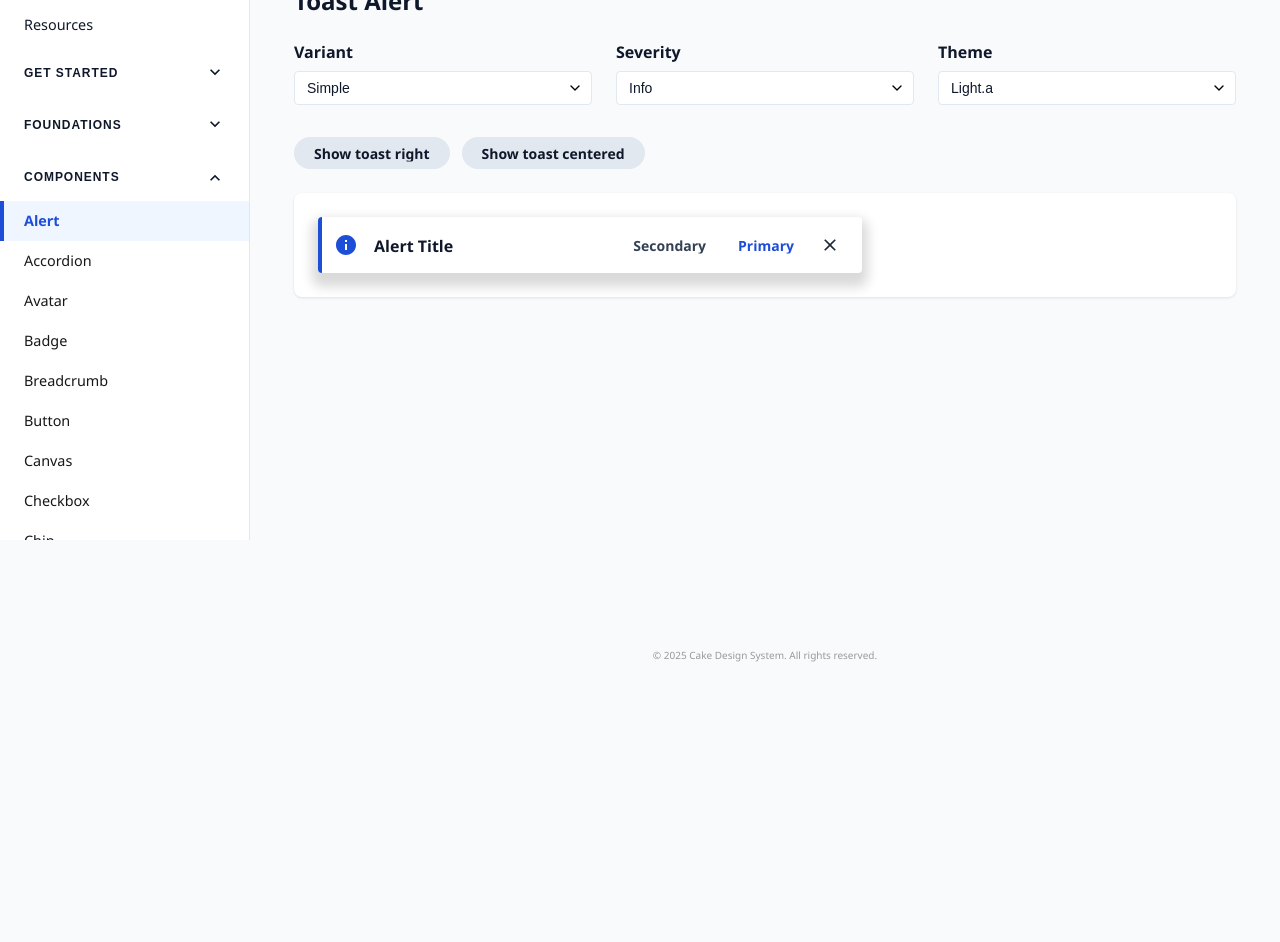
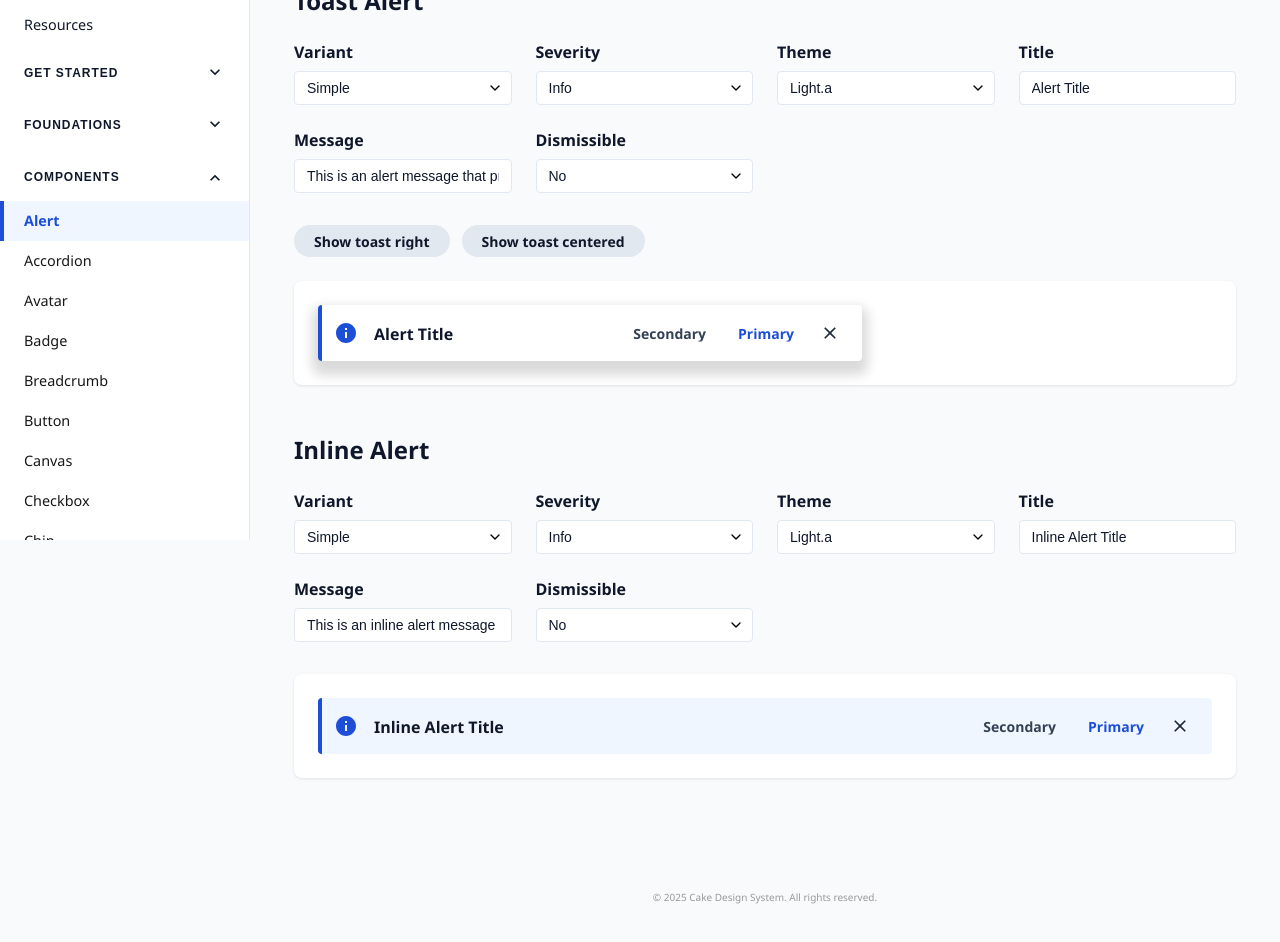
Before and after one commit to cake-admin/cakev2, a React (Create React App) app: page /components/alert in a window 1280 px wide. Shown: the part 260-1202 px from the top of the page. Before the commit the page ends 982 px from the top, so only its background shows below. Built offline with nearby package versions, Linux system fonts and the light colour scheme.

Commit message:
Add inline alerts section to AlertPage with separate InlineAlert component

```diff
--- /dev/null
+++ b/src/components/design-system/InlineAlert.js
@@ -0,0 +1,112 @@
+import React from 'react';
+import styled from 'styled-components';
+import Alert, {
+  ALERT_TYPES,
+  ALERT_VARIANTS,
+  ALERT_SEVERITIES,
+  ALERT_THEMES
+} from './Alert';
+
+// Function to get inline alert colors with slightly different background colors
+const getInlineAlertColors = (severity, theme) => {
+  const isDark = theme === ALERT_THEMES.DARK;
+
+  const severityColors = {
+    [ALERT_SEVERITIES.SUCCESS]: {
+      light: {
+        background: '#F0FDF4', // Slightly different from toast
+        border: '#047857',
+        icon: '#047857',
+        text: '#0F172A',
+        metadata: '#334155'
+      },
+      dark: {
+        background: '#1F2937', // Slightly different from toast
+        border: '#34D399',
+        icon: '#34D399',
+        text: '#D4D4D8',
+        metadata: '#A1A1AA'
+      }
+    },
+    [ALERT_SEVERITIES.WARNING]: {
+      light: {
+        background: '#FFFBEB', // Slightly different from toast
+        border: '#C2410C',
+        icon: '#C2410C',
+        text: '#0F172A',
+        metadata: '#334155'
+      },
+      dark: {
+        background: '#1F2937', // Slightly different from toast
+        border: '#FDBA74',
+        icon: '#FDBA74',
+        text: '#D4D4D8',
+        metadata: '#A1A1AA'
+      }
+    },
+    [ALERT_SEVERITIES.ERROR]: {
+      light: {
+        background: '#FEF2F2', // Slightly different from toast
+        border: '#B91C1C',
+        icon: '#B91C1C',
+        text: '#0F172A',
+        metadata: '#334155'
+      },
+      dark: {
+        background: '#1F2937', // Slightly different from toast
+        border: '#FCA5A5',
+        icon: '#FCA5A5',
+        text: '#D4D4D8',
+        metadata: '#A1A1AA'
+      }
+    },
+    [ALERT_SEVERITIES.INFO]: {
+      light: {
+        background: '#EFF6FF', // Slightly different from toast
+        border: '#1D4ED8',
+        icon: '#1D4ED8',
+        text: '#0F172A',
+        metadata: '#334155'
+      },
+      dark: {
+        background: '#1F2937', // Slightly different from toast
+        border: '#60A5FA',
+        icon: '#60A5FA',
+        text: '#D4D4D8',
+        metadata: '#A1A1AA'
+      }
+    }
+  };
+
+  return isDark ? severityColors[severity].dark : severityColors[severity].light;
+};
+
+// Styled wrapper to override Alert component styling
+const InlineAlertWrapper = styled.div`
+  /* Override the Alert component's styling */
+  & > div {
+    background: ${props => getInlineAlertColors(props.severity, props.theme).background} !important;
+    box-shadow: none !important;
+    max-width: 100% !important;
+    min-width: auto !important;
+    position: relative !important;
+  }
+`;
+
+const InlineAlert = (props) => {
+  return (
+    <InlineAlertWrapper severity={props.severity} theme={props.theme}>
+      <Alert
+        {...props}
+        type={ALERT_TYPES.INLINE}
+      />
+    </InlineAlertWrapper>
+  );
+};
+
+export default InlineAlert;
+export {
+  ALERT_VARIANTS,
+  ALERT_SEVERITIES,
+  ALERT_THEMES
+};
--- a/src/pages/AlertPage.js
+++ b/src/pages/AlertPage.js
@@ -7,6 +7,7 @@ import Alert, {
   ALERT_THEMES,
   ALERT_POSITIONS
 } from '../components/design-system/Alert';
+import InlineAlert from '../components/design-system/InlineAlert';
 import Button, { BUTTON_VARIANTS, BUTTON_SIZES } from '../components/design-system/Button';
 
 const PageContainer = styled.div`
@@ -142,6 +143,15 @@ const AlertPage = () => {
   const [toastPosition, setToastPosition] = useState(ALERT_POSITIONS.BOTTOM_CENTER);
   const [toastId, setToastId] = useState(0);
 
+  // Inline alert state
+  const [inlineVariant, setInlineVariant] = useState(ALERT_VARIANTS.SIMPLE);
+  const [inlineSeverity, setInlineSeverity] = useState(ALERT_SEVERITIES.INFO);
+  const [inlineTheme, setInlineTheme] = useState(ALERT_THEMES.LIGHT);
+  const [inlineTitle, setInlineTitle] = useState('Inline Alert Title');
+  const [inlineMessage, setInlineMessage] = useState('This is an inline alert message that appears within the page content.');
+  const [inlineDismissible, setInlineDismissible] = useState(false);
+  const [inlineShowActions, setInlineShowActions] = useState(true);
+
   const handleDismiss = () => {
     console.log('Alert dismissed');
   };
@@ -172,6 +182,15 @@ const AlertPage = () => {
     { label: 'Secondary', variant: 'secondary' },
     { label: 'Primary', variant: 'primary' }
   ] : showActions ? [
+    { label: 'Tertiary', variant: 'tertiary' },
+    { label: 'Secondary', variant: 'secondary' },
+    { label: 'Primary', variant: 'primary' }
+  ] : [];
+
+  const inlineActions = inlineVariant === ALERT_VARIANTS.SIMPLE ? [
+    { label: 'Secondary', variant: 'secondary' },
+    { label: 'Primary', variant: 'primary' }
+  ] : inlineShowActions ? [
     { label: 'Tertiary', variant: 'tertiary' },
     { label: 'Secondary', variant: 'secondary' },
     { label: 'Primary', variant: 'primary' }
@@ -232,6 +251,35 @@ const AlertPage = () => {
               <option value={ALERT_THEMES.DARK}>Dark.a</option>
             </Select>
           </Control>
+
+          <Control>
+            <Label>Title</Label>
+            <Input
+              value={title}
+              onChange={(e) => setTitle(e.target.value)}
+              placeholder="Enter alert title"
+            />
+          </Control>
+
+          <Control>
+            <Label>Message</Label>
+            <Input
+              value={message}
+              onChange={(e) => setMessage(e.target.value)}
+              placeholder="Enter alert message"
+            />
+          </Control>
+
+          <Control>
+            <Label>Dismissible</Label>
+            <Select
+              value={dismissible ? 'yes' : 'no'}
+              onChange={(e) => setDismissible(e.target.value === 'yes')}
+            >
+              <option value="no">No</option>
+              <option value="yes">Yes</option>
+            </Select>
+          </Control>
         </ControlsGrid>
 
         <div style={{ marginBottom: '24px', display: 'flex', gap: '12px' }}>
@@ -290,6 +338,97 @@ const AlertPage = () => {
           />
         )}
       </Section>
+
+      <Section>
+        <SectionTitle>Inline Alert</SectionTitle>
+        <ControlsGrid>
+          <Control>
+            <Label>Variant</Label>
+            <Select value={inlineVariant} onChange={(e) => setInlineVariant(e.target.value)}>
+              <option value={ALERT_VARIANTS.SIMPLE}>Simple</option>
+              <option value={ALERT_VARIANTS.ADVANCED}>Advanced</option>
+            </Select>
+          </Control>
+
+          <Control>
+            <Label>Severity</Label>
+            <Select value={inlineSeverity} onChange={(e) => setInlineSeverity(e.target.value)}>
+              <option value={ALERT_SEVERITIES.INFO}>Info</option>
+              <option value={ALERT_SEVERITIES.SUCCESS}>Success</option>
+              <option value={ALERT_SEVERITIES.WARNING}>Warning</option>
+              <option value={ALERT_SEVERITIES.ERROR}>Error</option>
+            </Select>
+          </Control>
+
+          {inlineVariant === ALERT_VARIANTS.ADVANCED && (
+            <Control>
+              <Label>Show Actions</Label>
+              <Select
+                value={inlineShowActions ? 'yes' : 'no'}
+                onChange={(e) => setInlineShowActions(e.target.value === 'yes')}
+              >
+                <option value="no">No</option>
+                <option value="yes">Yes</option>
+              </Select>
+            </Control>
+          )}
+
+          <Control>
+            <Label>Theme</Label>
+            <Select
+              value={inlineTheme}
+              onChange={(e) => setInlineTheme(e.target.value)}
+            >
+              <option value={ALERT_THEMES.LIGHT}>Light.a</option>
+              <option value={ALERT_THEMES.DARK}>Dark.a</option>
+            </Select>
+          </Control>
+
+          <Control>
+            <Label>Title</Label>
+            <Input
+              value={inlineTitle}
+              onChange={(e) => setInlineTitle(e.target.value)}
+              placeholder="Enter alert title"
+            />
+          </Control>
+
+          <Control>
+            <Label>Message</Label>
+            <Input
+              value={inlineMessage}
+              onChange={(e) => setInlineMessage(e.target.value)}
+              placeholder="Enter alert message"
+            />
+          </Control>
+
+          <Control>
+            <Label>Dismissible</Label>
+            <Select
+              value={inlineDismissible ? 'yes' : 'no'}
+              onChange={(e) => setInlineDismissible(e.target.value === 'yes')}
+            >
+              <option value="no">No</option>
+              <option value="yes">Yes</option>
+            </Select>
+          </Control>
+        </ControlsGrid>
+
+        <PreviewContainer theme={inlineTheme}>
+          <InlineAlert
+            variant={inlineVariant}
+            severity={inlineSeverity}
+            theme={inlineTheme}
+            title={inlineTitle}
+            message={inlineMessage}
+            dismissible={inlineDismissible}
+            onDismiss={handleDismiss}
+            onAction={handleAction}
+            actions={inlineActions}
+            timestamp={timestamp}
+          />
+        </PreviewContainer>
+      </Section>
     </PageContainer>
   );
 };
```
